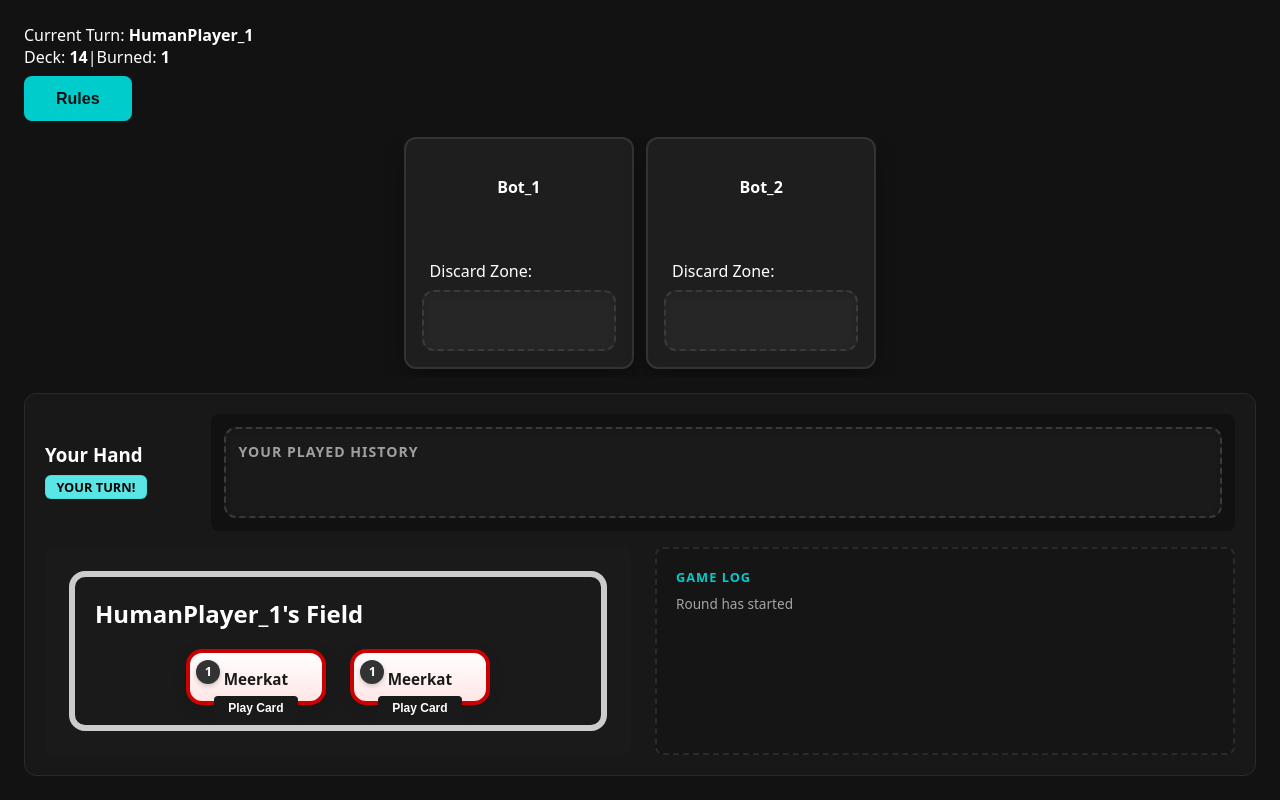
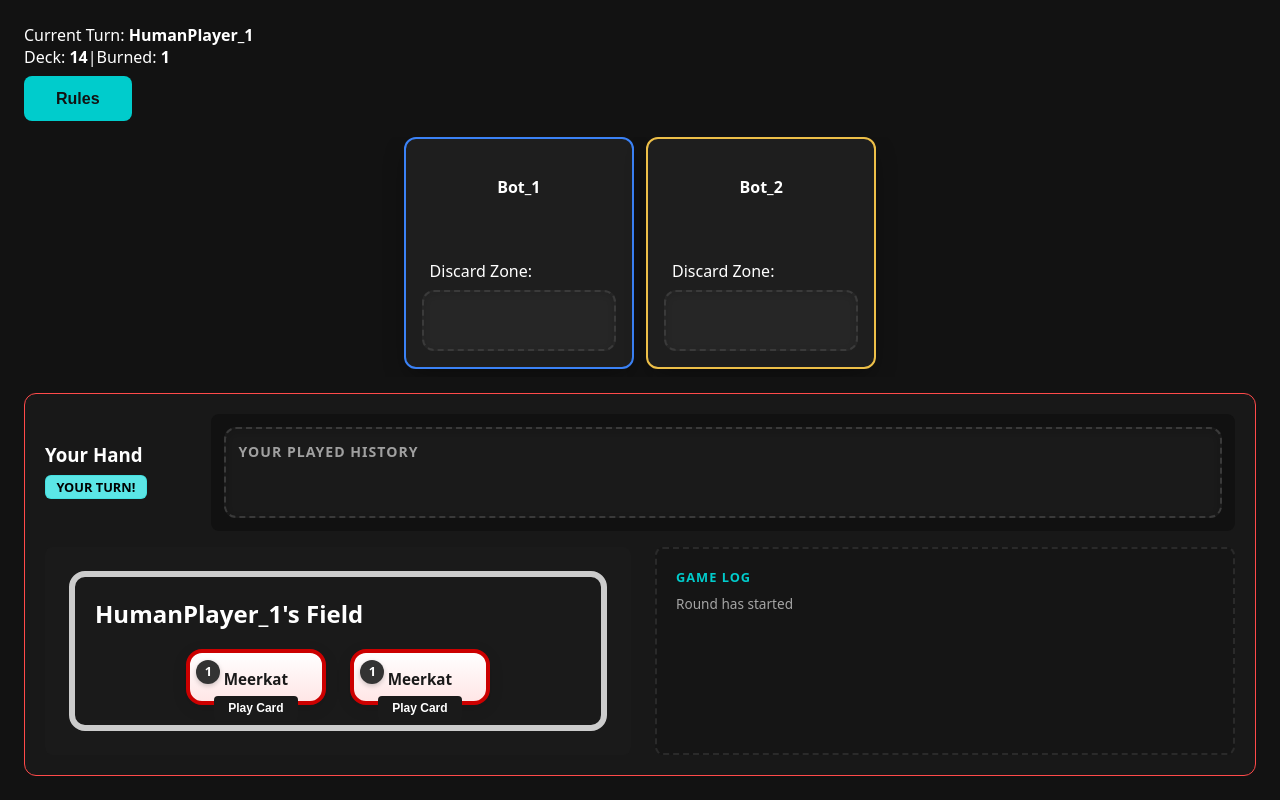
Before and after one commit to KyleCodeRespecter/ZooDeduce, a React (Vite) app: page / in a window 1280 px wide. Both pictures are taken after a click on the button "Play Game". Built offline with nearby package versions, Linux system fonts and the light colour scheme.

Commit message:
Adding color coding for players 1-6. Setting borders as such

```diff
--- a/src/engine/utils/player.utils.ts
+++ b/src/engine/utils/player.utils.ts
@@ -101,3 +101,10 @@ export function isTigerCardPlayMandatory(playerHand: CardData[]): boolean {
 
   return hasTiger && hasConditionalCard;
 }
+
+/**
+ * Returns the CSS variable string or raw hex mapping for a given player index.
+ */
+export function getPlayerColorVar(index: number): string {
+  return `var(--player-color-${index % 6})`;
+}
--- a/src/game/board/ClientWorkspace.tsx
+++ b/src/game/board/ClientWorkspace.tsx
@@ -10,6 +10,7 @@ export const ClientWorkspace: React.FC<ClientWorkspaceProps> = ({
   isCurrentTurn,
   onPlayCard,
   actionFeed,
+  style,
 }) => {
   const { discardPile, isProtected, isEliminated } = player;
   const hasActiveStatus = isEliminated || isProtected || isCurrentTurn;
@@ -30,6 +31,7 @@ export const ClientWorkspace: React.FC<ClientWorkspaceProps> = ({
   return (
     <section
       className={`client-workspace ${isCurrentTurn ? 'active-turn' : ''}`}
+      style={style}
     >
       <div className="client-top-bar">
         <div className="client-info-group">
--- a/src/game/board/OpponentViewport.tsx
+++ b/src/game/board/OpponentViewport.tsx
@@ -6,6 +6,7 @@ import './board.styles.css'
 export const OpponentViewport: React.FC<OpponentViewportProps> = ({
   opponent,
   isCurrentTurn,
+  style,
 }) => {
   const { name, discardPile, isEliminated, isProtected } = opponent;
   const hasActiveStatus = isEliminated || isProtected;
@@ -24,6 +25,7 @@ export const OpponentViewport: React.FC<OpponentViewportProps> = ({
       className={`opponent-viewport ${isCurrentTurn ? 'active-turn' : ''} ${
         isEliminated ? 'eliminated' : ''
       }`}
+      style={style}
     >
       <div className="opponent-meta">
         <h4 className="opponent-name">{name}</h4>
--- a/src/game/board/board.types.ts
+++ b/src/game/board/board.types.ts
@@ -1,6 +1,7 @@
 import { PlayerData } from '../../types/game.types';
 import { CardData } from '../../types/card.types.ts';
 import { MatchLogEntry } from '../../ultils/feed.utils.ts';
+import React from 'react';
 
 /**
  * Contract for the global telemetry header tracking match state.
@@ -17,6 +18,7 @@ export interface BoardHeaderProps {
 export interface OpponentViewportProps {
   opponent: PlayerData;
   isCurrentTurn: boolean;
+  style?: React.CSSProperties;
 }
 
 /**
@@ -27,6 +29,7 @@ export interface ClientWorkspaceProps {
   isCurrentTurn: boolean;
   onPlayCard: (cardId: string) => void;
   actionFeed: MatchLogEntry[];
+  style?: React.CSSProperties;
 }
 
 export interface CardViewOverlayProps {
--- a/src/index.css
+++ b/src/index.css
@@ -27,6 +27,13 @@
 
     --color-meerkat: #cc0000;
     --bg-meerkat: #ffe6e6;
+
+    --player-color-0: #ff4a4a;
+    --player-color-1: #3b82f6;
+    --player-color-2: #edbf48;
+    --player-color-3: #10b981;
+    --player-color-4: #f3870e;
+    --player-color-5: #a855f7;
 }
 
 body {
--- a/src/scenes/GameBoard.tsx
+++ b/src/scenes/GameBoard.tsx
@@ -79,13 +79,21 @@ export const GameBoard: React.FC = () => {
         />
       )}
       <section className="opponents-zone">
-        {opponents.map((opp) => (
-          <OpponentViewport
-            key={opp.id}
-            opponent={opp}
-            isCurrentTurn={players[currentPlayerIndex]?.id === opp.id}
-          />
-        ))}
+        {opponents.map((opp) => {
+          // Find the true absolute index of this bot inside the original players array
+          const absoluteIndex = gameState.players.findIndex(
+            (p) => p.id === opp.id,
+          );
+
+          return (
+            <OpponentViewport
+              key={opp.id}
+              opponent={opp}
+              isCurrentTurn={players[currentPlayerIndex]?.id === opp.id}
+              style={{ borderColor: `var(--player-color-${absoluteIndex})` }}
+            />
+          );
+        })}
       </section>
 
       <ClientWorkspace
@@ -93,6 +101,11 @@ export const GameBoard: React.FC = () => {
         isCurrentTurn={activePlayer?.id === clientPlayer.id}
         onPlayCard={playCardAction}
         actionFeed={gameState.actionFeed ?? []}
+        style={{
+          borderColor: `var(--player-color-${gameState.players.findIndex(
+            (p) => p.id === clientPlayer.id,
+          )})`,
+        }}
       />
     </div>
   );
```
